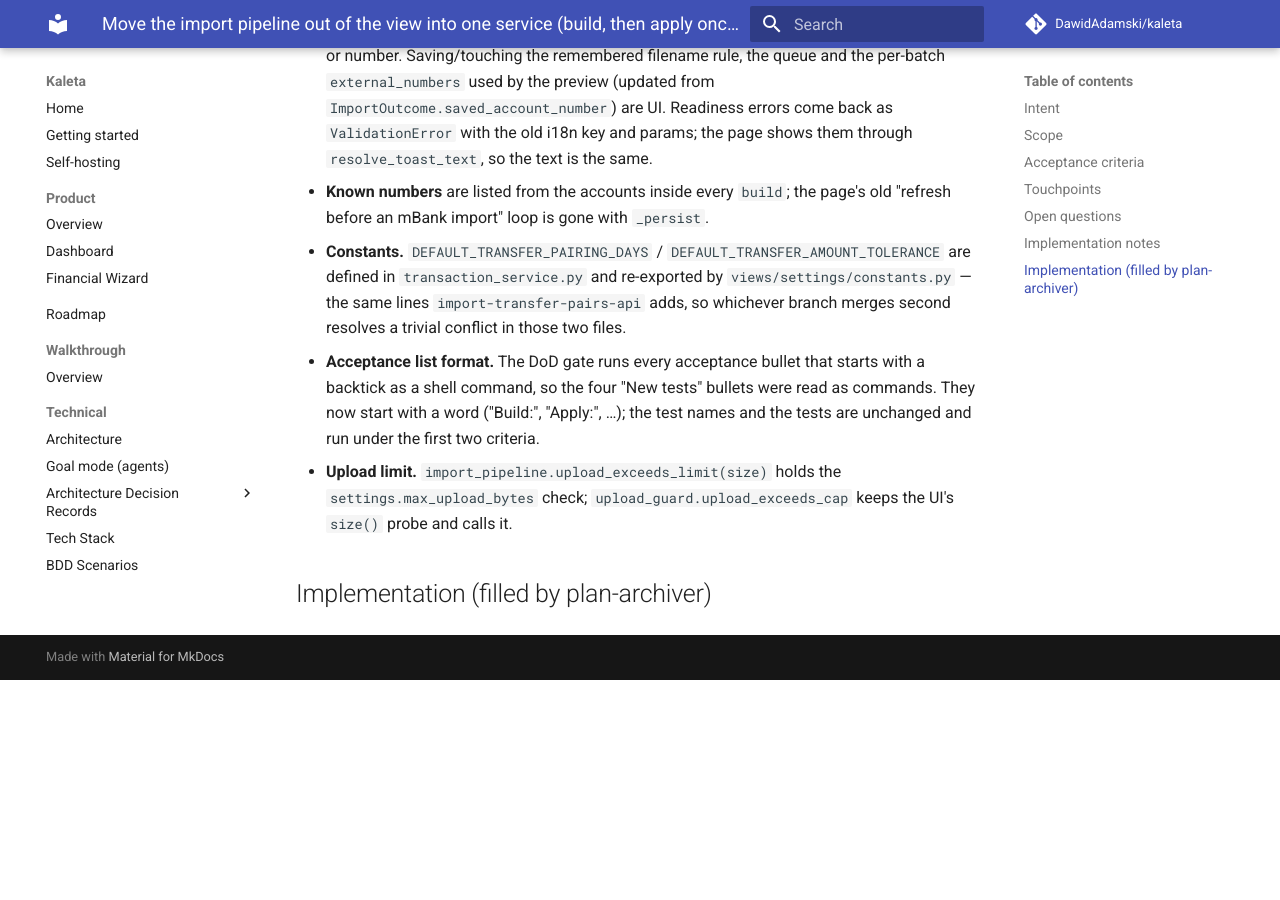
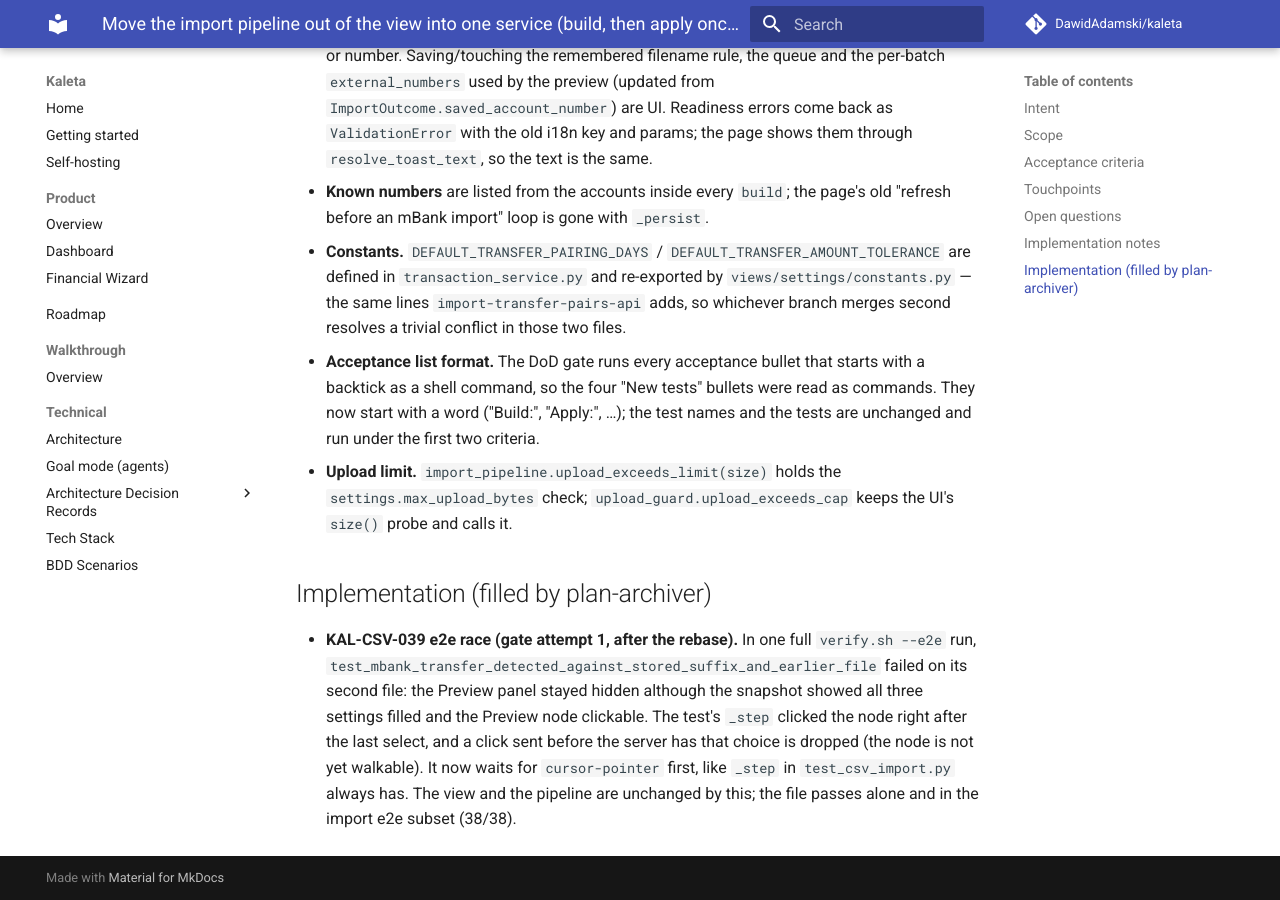
Before and after one commit to DawidAdamski/kaleta, an MkDocs documentation site: the page built from docs/plans/import-pipeline-service.md, in a window 1280 px wide and 900 px high, scrolled down 4534 px. Built offline with MkDocs 1.6.1 and Material for MkDocs 9.7.7, drawn with Linux system fonts in a browser that asks for light colours; comment, search, counter and statistics services are not loaded; before the commit the page ends 5214 px from its top, so only the background shows below that.

Commit message:
test(e2e): the KAL-CSV-039 walk waits for a step to be walkable before clicking it
Co-Authored-By: Claude Opus 5.5 <noreply@anthropic.com>

```diff
--- a/docs/plans/import-pipeline-service.md
+++ b/docs/plans/import-pipeline-service.md
@@ -176,3 +176,12 @@ New tests:
   UI's `size()` probe and calls it.
 
 ## Implementation (filled by plan-archiver)
+- **KAL-CSV-039 e2e race (gate attempt 1, after the rebase).** In one full
+  `verify.sh --e2e` run, `test_mbank_transfer_detected_against_stored_suffix_and_earlier_file`
+  failed on its second file: the Preview panel stayed hidden although the
+  snapshot showed all three settings filled and the Preview node clickable.
+  The test's `_step` clicked the node right after the last select, and a click
+  sent before the server has that choice is dropped (the node is not yet
+  walkable). It now waits for `cursor-pointer` first, like `_step` in
+  `test_csv_import.py` always has. The view and the pipeline are unchanged by
+  this; the file passes alone and in the import e2e subset (38/38).
```
Also changed, not shown: 1 other file.
